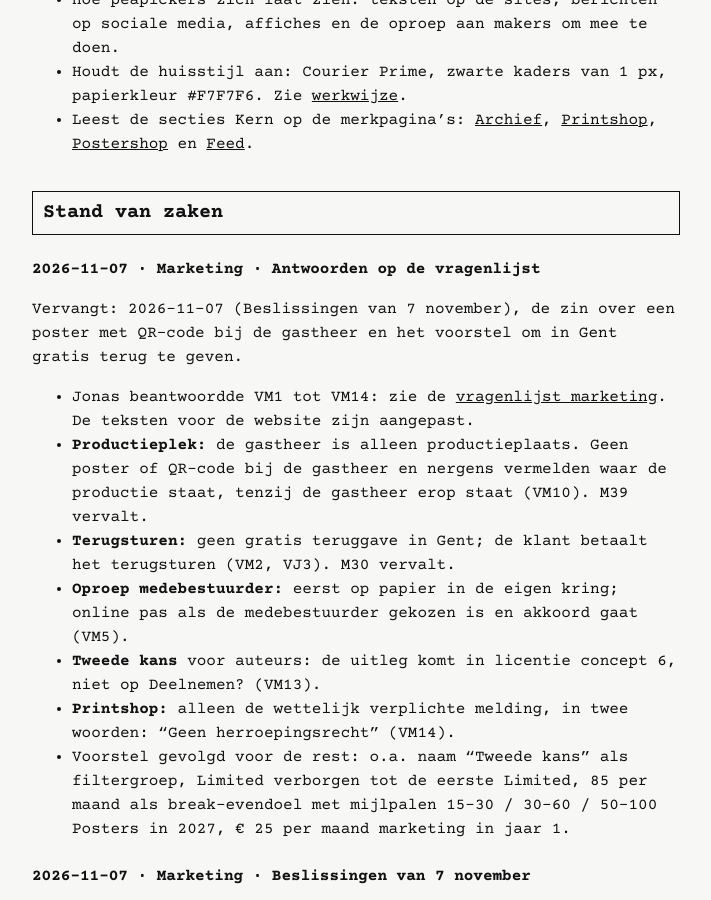
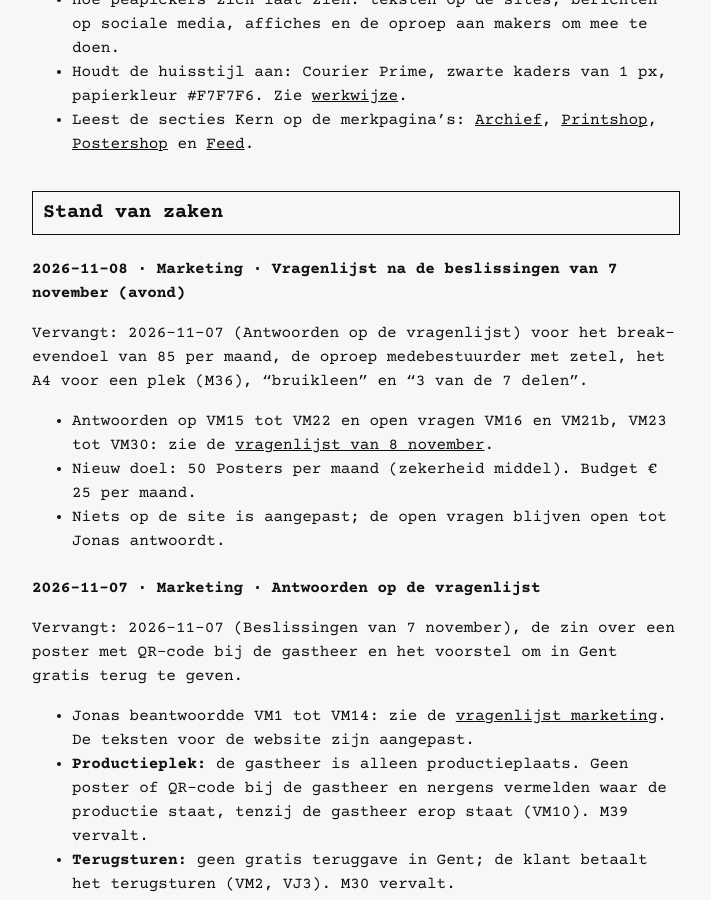
Before and after one commit to peapickers/peapickers.github.io, a Jekyll site: the page built from projecten/marketing.md, in a window 1280 px wide and 900 px high, scrolled down 489 px. Shown: the whole window, without its empty margins (284-995 px from the left). Built offline with Jekyll 4.4.1, drawn with Linux system fonts in a browser that asks for light colours.

Commit message:
Marketing: vragenlijst 8 november (VM15-VM30), open vragen blijven open
Co-Authored-By: Claude Sonnet 5.5 <noreply@anthropic.com>
Claude-Session: https://claude.ai/code/session_01CW2uQxJpHeHA7u3d8LjAWd

```diff
--- a/projecten/marketing.md
+++ b/projecten/marketing.md
@@ -16,6 +16,14 @@ Claude-project: Marketing · Repo: [peapickers/peapickers.github.io](https://git
 - Leest de secties Kern op de merkpagina's: [Archief](archief.html#kern), [Printshop](printshop.html#kern), [Postershop](postershop.html#kern) en [Feed](feed.html#kern).
 
 ## Stand van zaken
+
+### 2026-11-08 · Marketing · Vragenlijst na de beslissingen van 7 november (avond)
+
+Vervangt: 2026-11-07 (Antwoorden op de vragenlijst) voor het break-evendoel van 85 per maand, de oproep medebestuurder met zetel, het A4 voor een plek (M36), "bruikleen" en "3 van de 7 delen".
+
+- Antwoorden op VM15 tot VM22 en open vragen VM16 en VM21b, VM23 tot VM30: zie de [vragenlijst van 8 november](marketing/vragenlijst-2026-11-08.html).
+- Nieuw doel: 50 Posters per maand (zekerheid middel). Budget € 25 per maand.
+- Niets op de site is aangepast; de open vragen blijven open tot Jonas antwoordt.
 
 ### 2026-11-07 · Marketing · Antwoorden op de vragenlijst
 
```
Also changed, not shown: projecten/marketing/vragenlijst-2026-11-08.md (added, +52 -0 lines).
